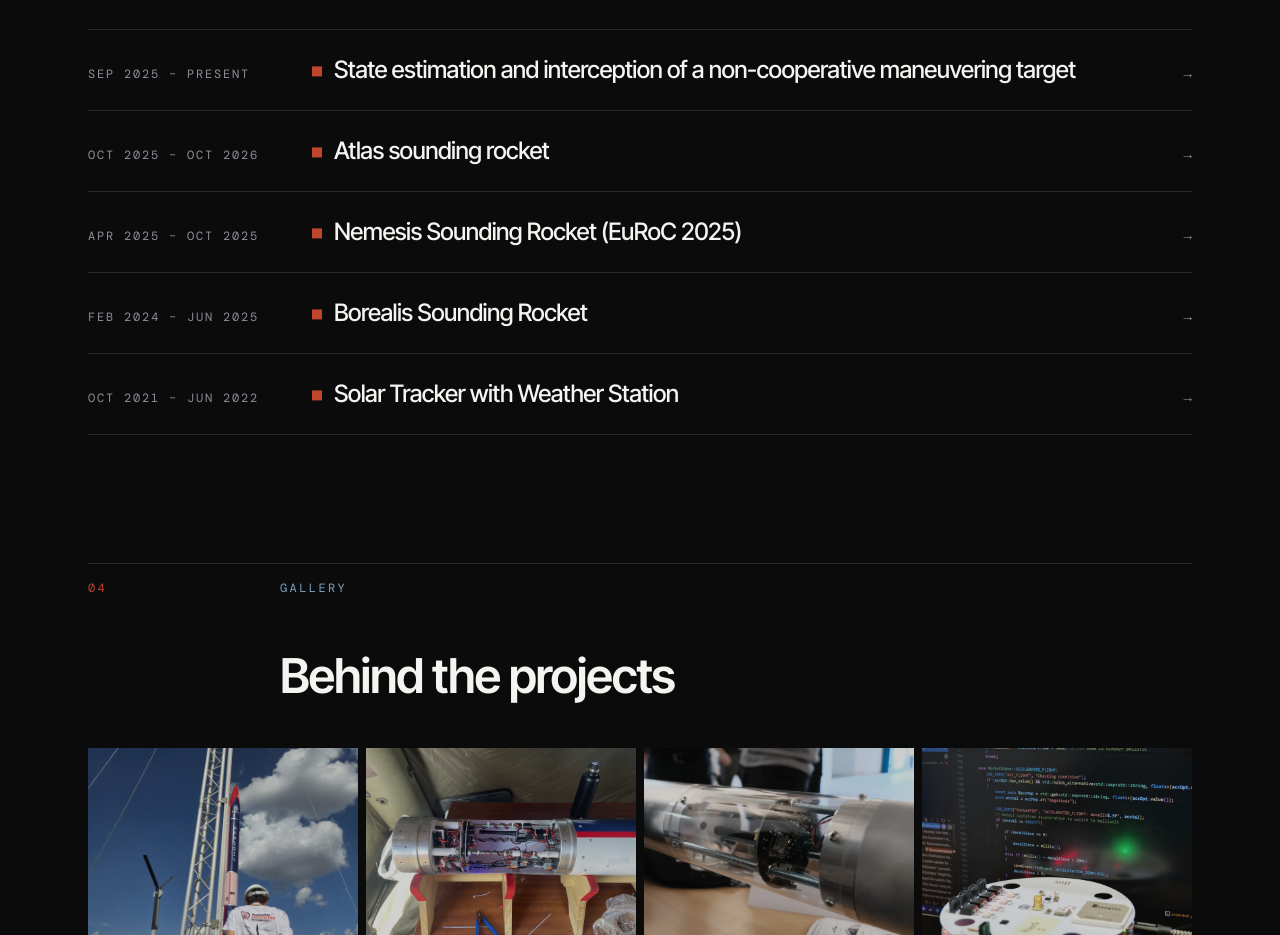
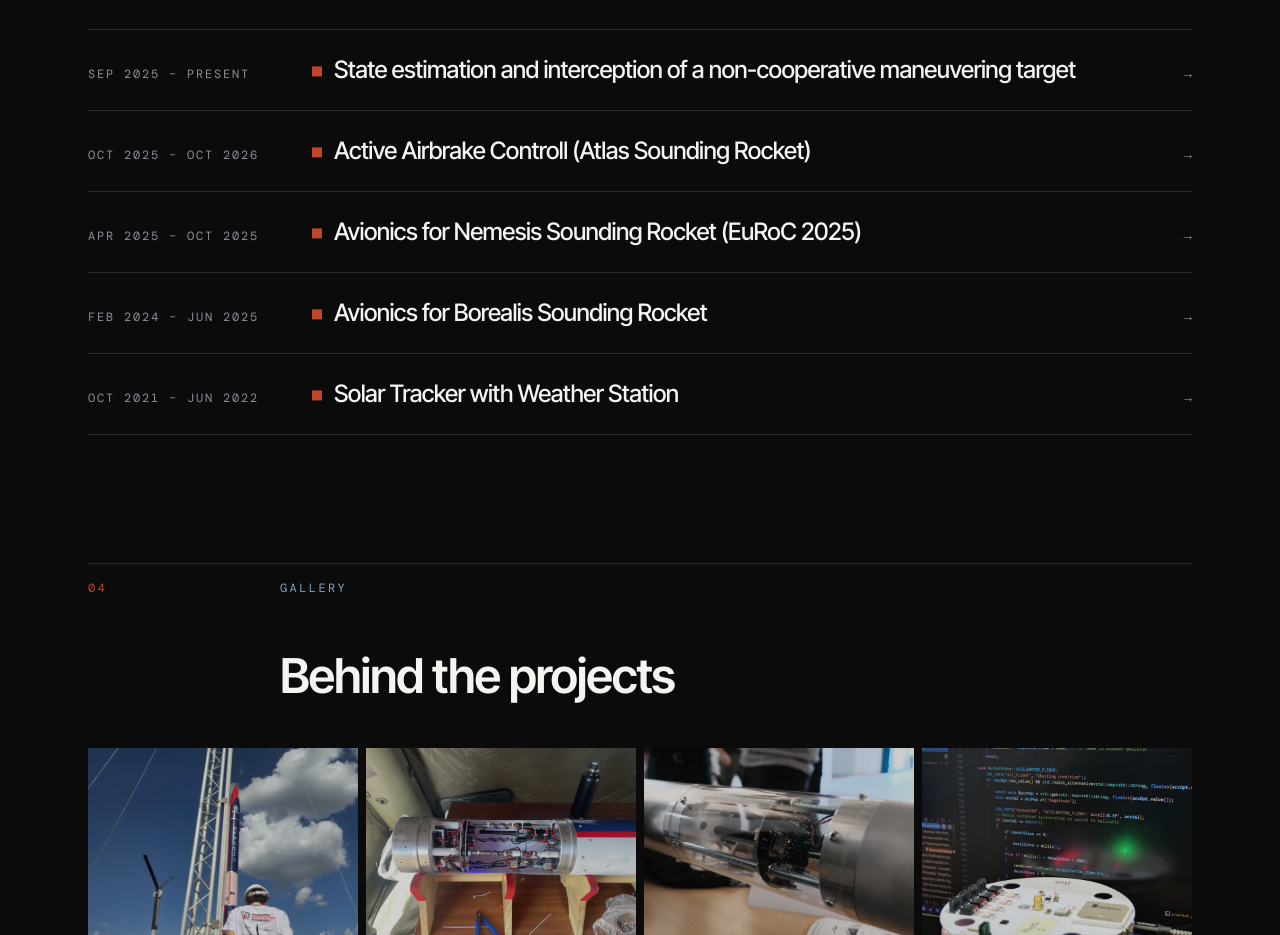
Before and after one commit to Lorenzo-Matti/Lorenzo-Matti.github.io, a SvelteKit app: page / in a window 1280 px wide. Shown: the part 3400-4335 px from the top of the page. Built offline with nearby package versions, Linux system fonts and the light colour scheme.

Commit message:
Update projects.ts

```diff
--- a/content/projects.ts
+++ b/content/projects.ts
@@ -60,8 +60,8 @@ export const projects: Project[] = [
 		]
 	},
 	{
-		id: 'Atlas Sounding Rocket',
-		title: 'Atlas sounding rocket',
+		id: 'Active Airbrake Controll (Atlas Sounding Rocket)',
+		title: 'Active Airbrake Controll (Atlas Sounding Rocket)',
 		start: '2025-10',
 		end: '2026-10',
 		description: [
@@ -70,8 +70,8 @@ export const projects: Project[] = [
 		reports: [{ title: 'Technical report', file: 'reports/test-report.pdf' }]
 	},
 	{
-		id: 'Nemesis Sounding Rocket (EuRoC 2025)',
-		title: 'Nemesis Sounding Rocket (EuRoC 2025)',
+		id: 'Avionics for Nemesis Sounding Rocket (EuRoC 2025)',
+		title: 'Avionics for Nemesis Sounding Rocket (EuRoC 2025)',
 		start: '2025-04',
 		end: '2025-10',
 		description: [
@@ -87,8 +87,8 @@ export const projects: Project[] = [
 		// reports: [{ title: 'EuRoC Technical Report', file: 'reports/euroc-2025.pdf' }]
 	},
 	{
-		id: 'Borealis Sounding Rocket',
-		title: 'Borealis Sounding Rocket',
+		id: 'Avionics for Borealis Sounding Rocket',
+		title: 'Avionics for Borealis Sounding Rocket',
 		start: '2024-02',
 		end: '2025-06',
 		description: ['Placeholder text to preview a project with links only and no report.'],
```
